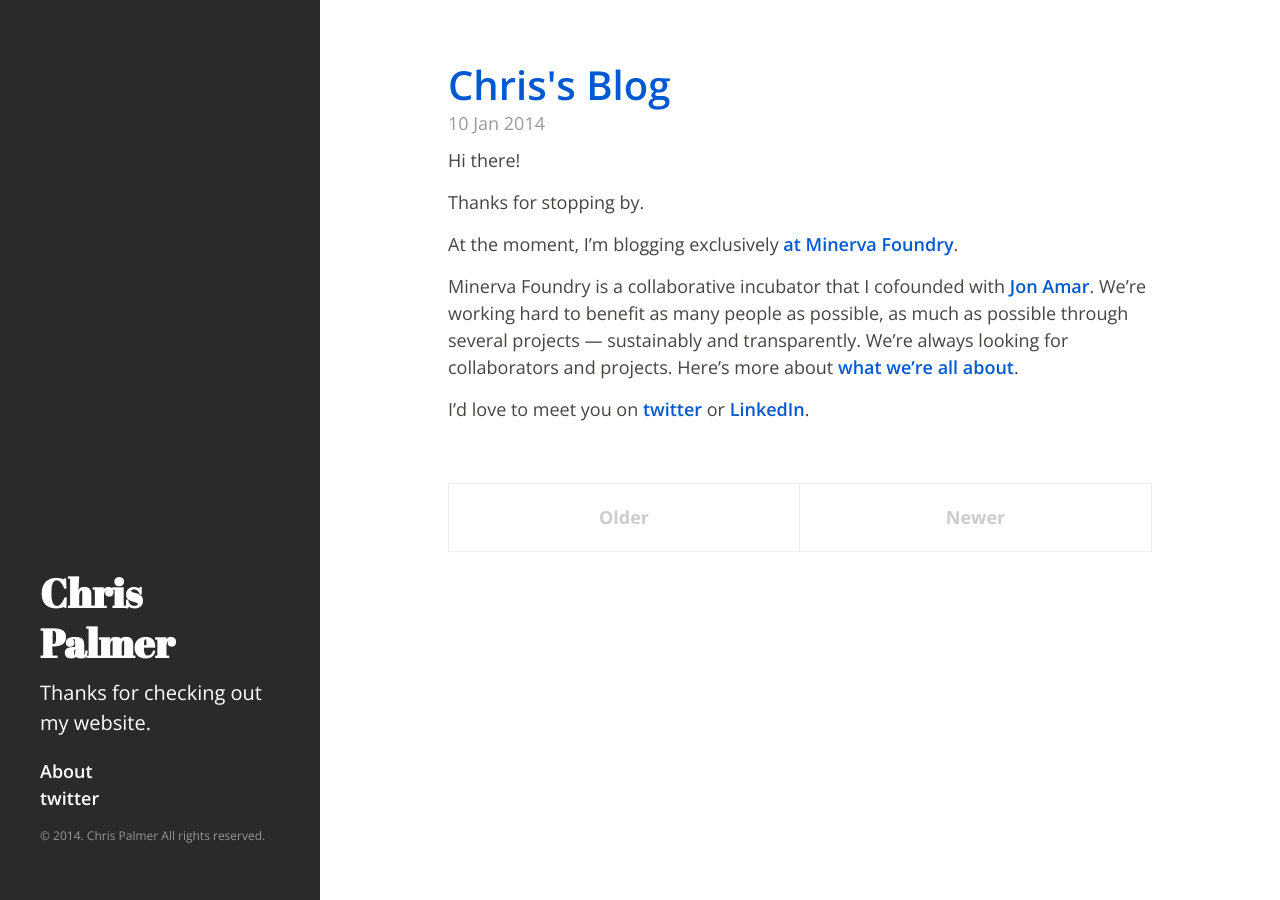
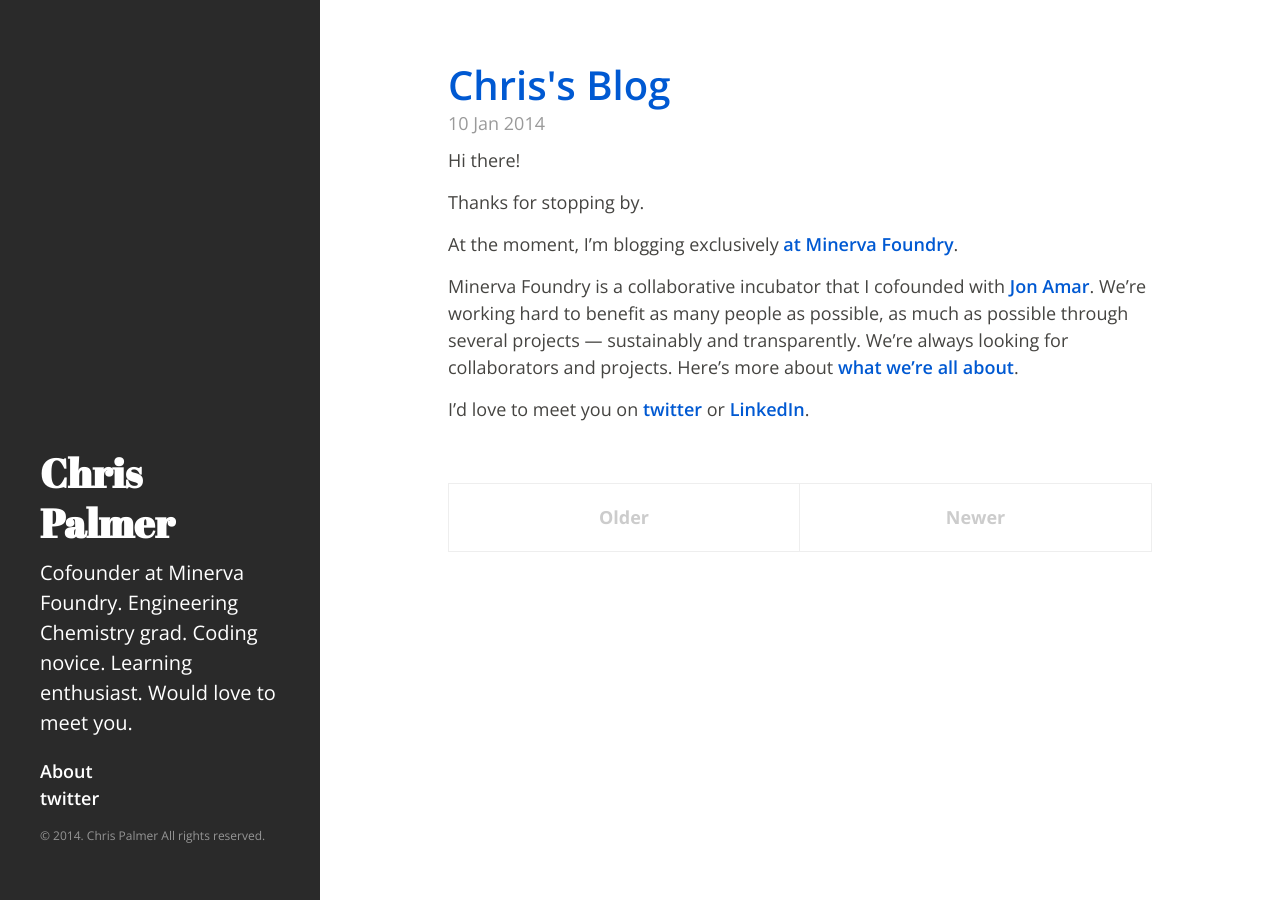
Before and after one commit to cwjpalmer/cwjpalmer.github.io, a Jekyll site: the page built from index.html, in a window 1280 px wide. Built offline with Jekyll 4.4.1, drawn with Linux system fonts in a browser that asks for light colours; Markdown is read by kramdown in place of the engine named in the settings; the list of posts is cut into pages by our own code.

Commit message:
edited description copy

```diff
--- a/_config.yml
+++ b/_config.yml
@@ -1,6 +1,6 @@
 title:        Chris Palmer
 tagline:      'Why hello, there!'
-description:  "Thanks for checking out my website."
+description:  "Cofounder at Minerva Foundry. Engineering Chemistry grad. Coding novice. Learning enthusiast. Would love to meet you."
 url:          http://cwjpalmer.com
 version:      1.1.1
 author:
```
